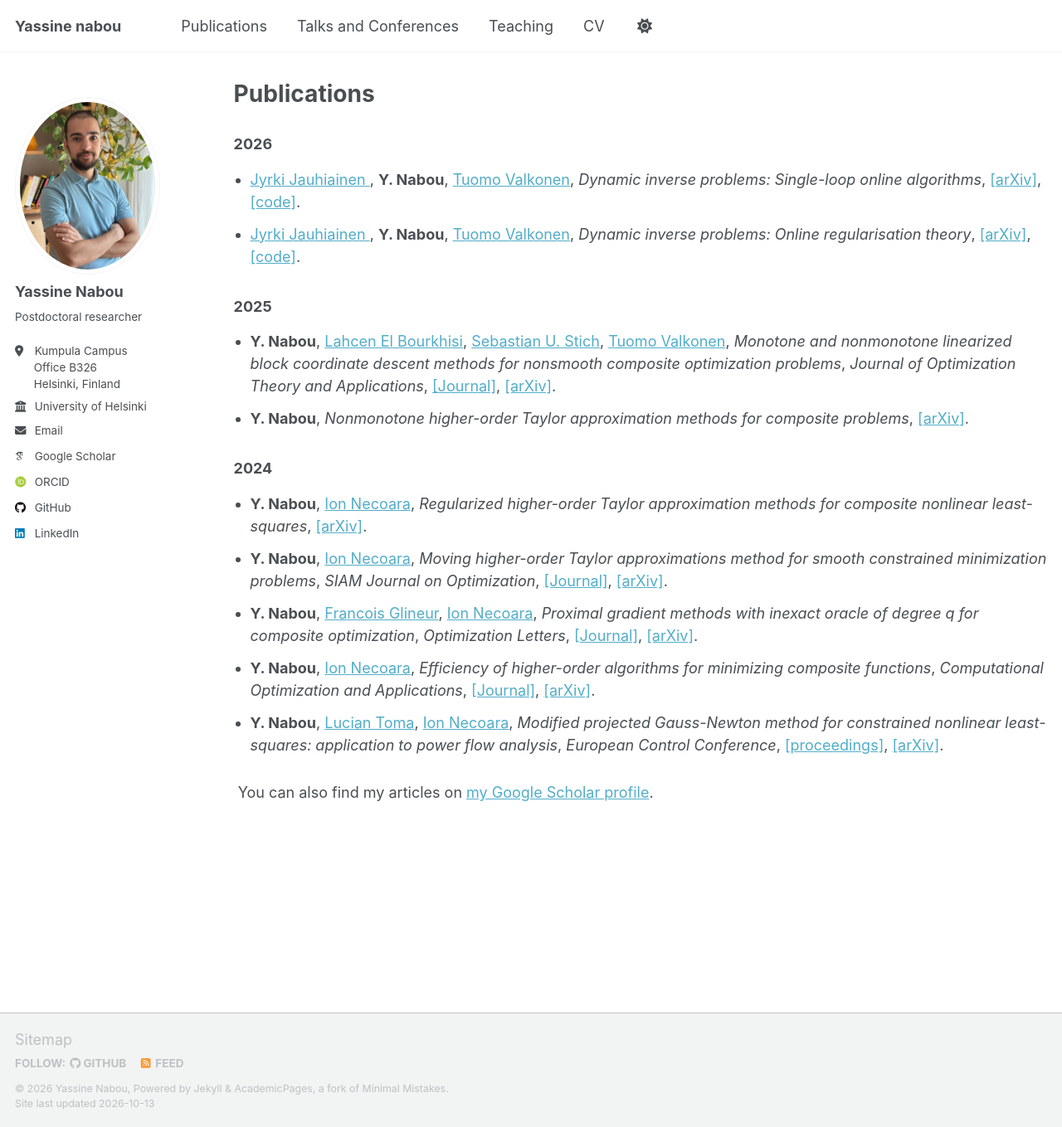
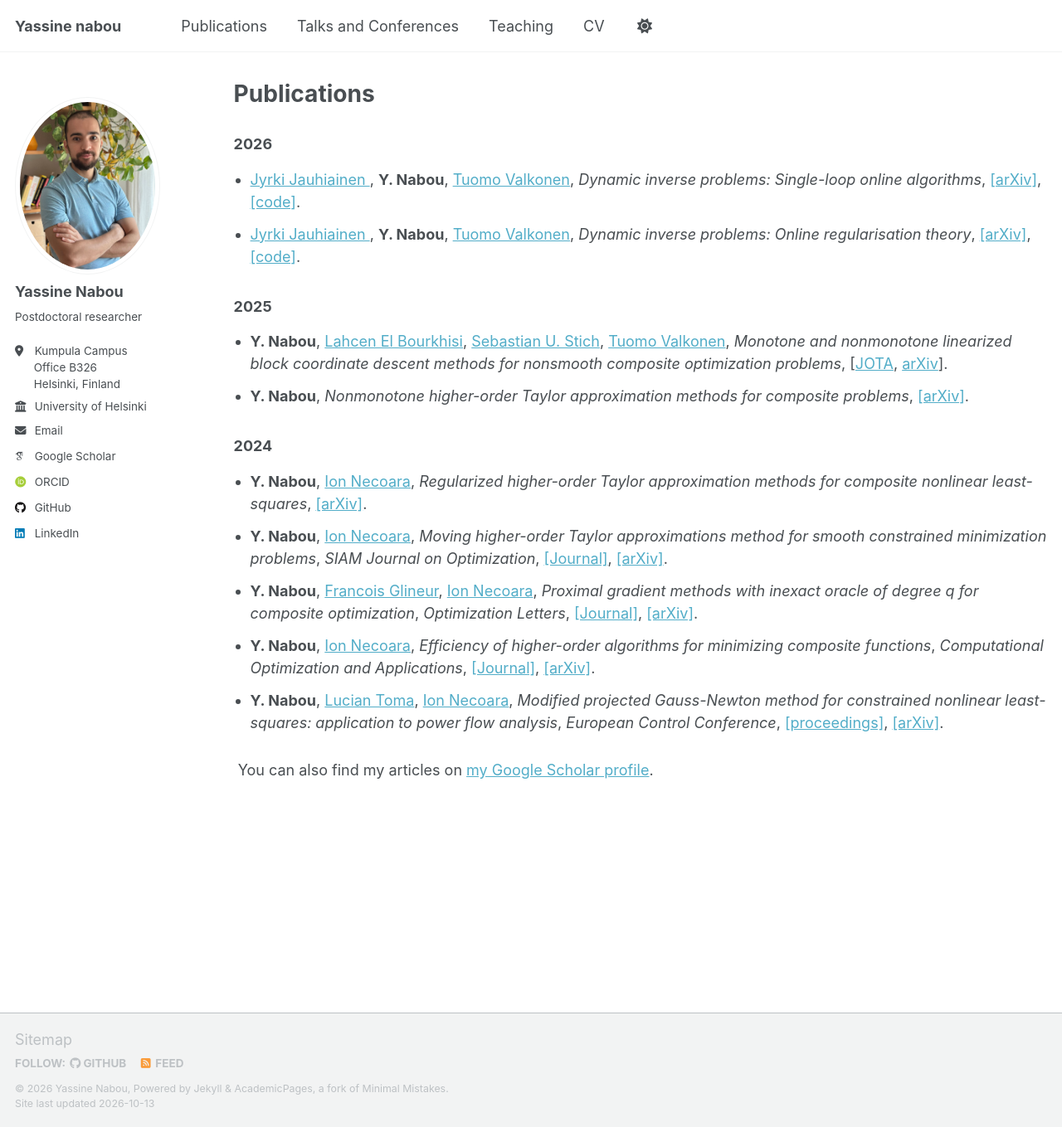
Before and after one commit to Yassine-Nabou/Yassine-Nabou.github.io, a Jekyll site: the page built from _pages/publications.html, in a window 1280 px wide and 1359 px high. Shown: the whole window at 83% size. Built offline with Jekyll 4.4.1, drawn with Linux system fonts in a browser that asks for light colours; some web fonts are replaced; a script that is not in the unit is left out.

Commit message:
Refactor publication entry formatting
Updated publication entry with new formatting for journal and arXiv links.

```diff
--- a/_pages/publications.html
+++ b/_pages/publications.html
@@ -26,9 +26,8 @@ author_profile: true
   <li style="margin-bottom: 12px;">
     <strong>Y. Nabou</strong>, <a href="https://scholar.google.com/citations?user=M5wTSqcAAAAJ&hl=en">Lahcen El Bourkhisi</a>, <a href="https://sstich.ch">Sebastian U. Stich</a>, <a href="https://tuomov.iki.fi">Tuomo Valkonen</a>,
     <em>Monotone and nonmonotone linearized block coordinate descent methods for nonsmooth composite optimization problems</em>,
-     <span style="font-style: italic;">Journal of Optimization Theory and Applications</span>,
-      <a href="https://link.springer.com/article/10.1007/s10957-026-03120-0">[Journal]</a>,
-      <a href="https://arxiv.org/abs/2506.12397">[arXiv]</a>.
+     [<a href="https://link.springer.com/article/10.1007/s10957-026-03120-0">JOTA</a>,
+      <a href="https://arxiv.org/abs/2506.12397">arXiv</a>].
 
   </li>
   <li style="margin-bottom: 12px;">
```
